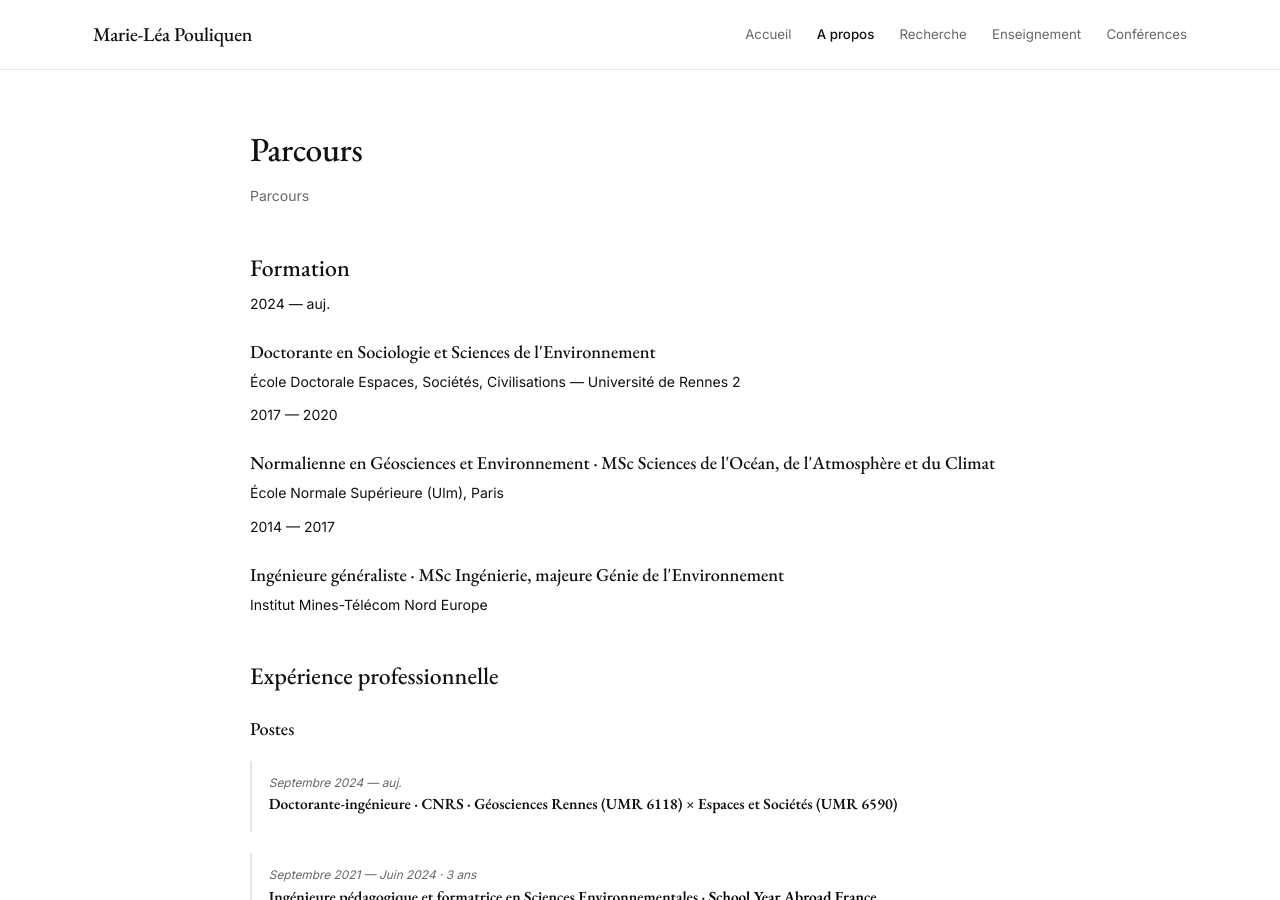
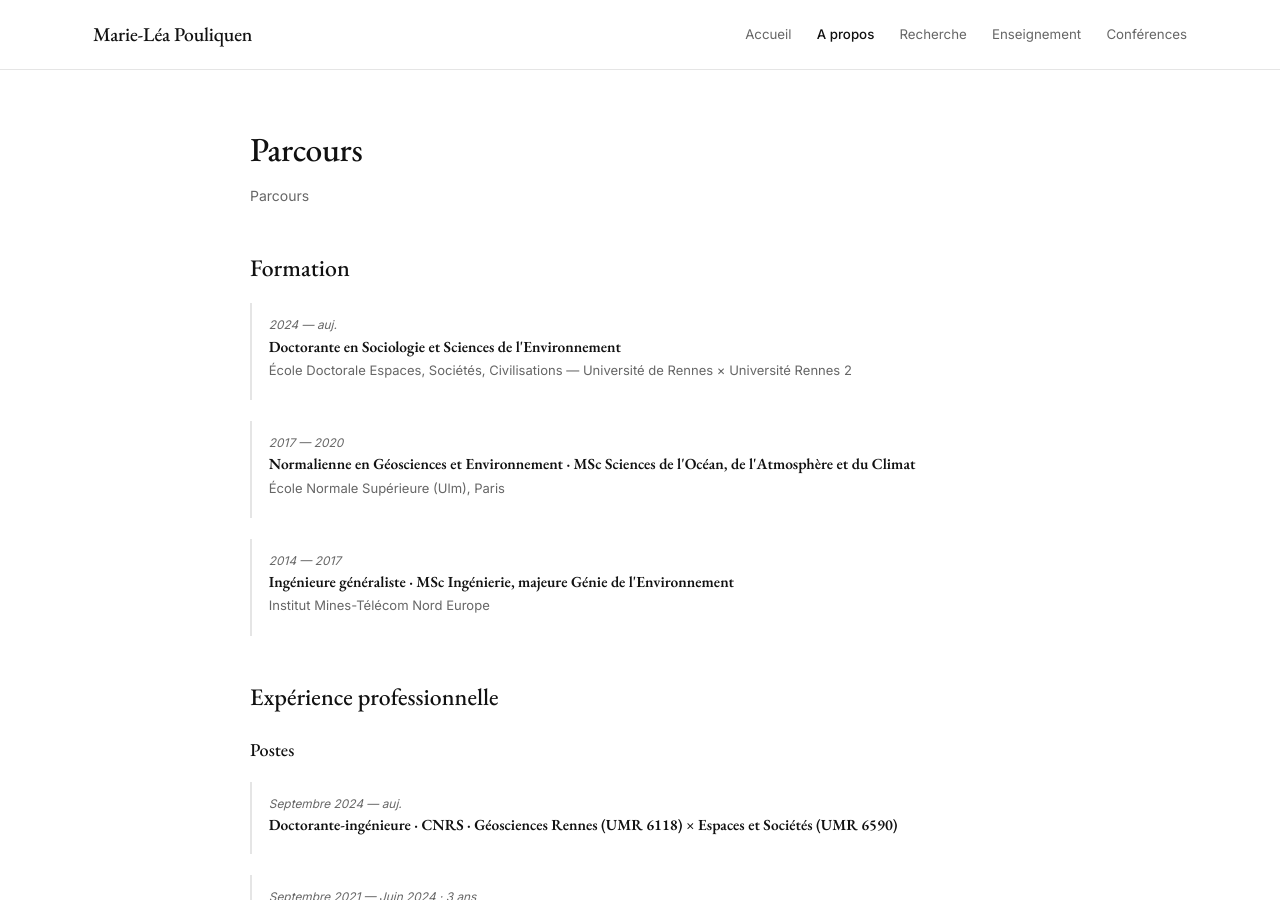
Before and after one commit to marieleapouliquen/marieleapouliquen.github.io, a Jekyll site: the page built from _pages/about.md, in a window 1280 px wide and 900 px high. Built offline with Jekyll 4.4.1, drawn with Linux system fonts in a browser that asks for light colours.

Commit message:
Update about.md

```diff
--- a/_pages/about.md
+++ b/_pages/about.md
@@ -15,30 +15,24 @@ body_class: page-accordion
 
 ## Formation
 
-<div class="formation-list">
+<div class="job-list">
 
-<div class="formation-line">
-  <span class="formation-line-date">2024 — auj.</span>
-  <div class="formation-line-content">
-    <h3>Doctorante en Sociologie et Sciences de l'Environnement</h3>
-    <p>École Doctorale Espaces, Sociétés, Civilisations — Université de Rennes 2</p>
-  </div>
+<div class="job-entry">
+  <p class="job-period"><em>2024 — auj.</em></p>
+  <h4>Doctorante en Sociologie et Sciences de l'Environnement</h4>
+  <p>École Doctorale Espaces, Sociétés, Civilisations — Université de Rennes × Université Rennes 2</p>
 </div>
 
-<div class="formation-line">
-  <span class="formation-line-date">2017 — 2020</span>
-  <div class="formation-line-content">
-    <h3>Normalienne en Géosciences et Environnement · MSc Sciences de l'Océan, de l'Atmosphère et du Climat</h3>
-    <p>École Normale Supérieure (Ulm), Paris</p>
-  </div>
+<div class="job-entry">
+  <p class="job-period"><em>2017 — 2020</em></p>
+  <h4>Normalienne en Géosciences et Environnement · MSc Sciences de l'Océan, de l'Atmosphère et du Climat</h4>
+  <p>École Normale Supérieure (Ulm), Paris</p>
 </div>
 
-<div class="formation-line">
-  <span class="formation-line-date">2014 — 2017</span>
-  <div class="formation-line-content">
-    <h3>Ingénieure généraliste · MSc Ingénierie, majeure Génie de l'Environnement</h3>
-    <p>Institut Mines-Télécom Nord Europe</p>
-  </div>
+<div class="job-entry">
+  <p class="job-period"><em>2014 — 2017</em></p>
+  <h4>Ingénieure généraliste · MSc Ingénierie, majeure Génie de l'Environnement</h4>
+  <p>Institut Mines-Télécom Nord Europe</p>
 </div>
 
 </div>
```
